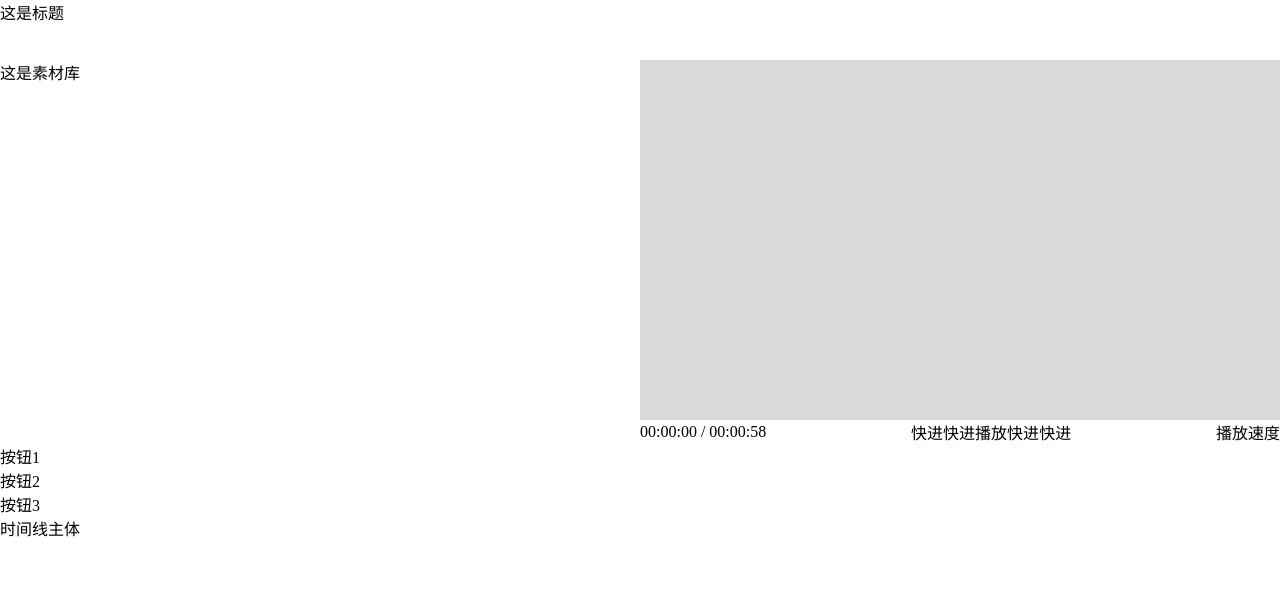
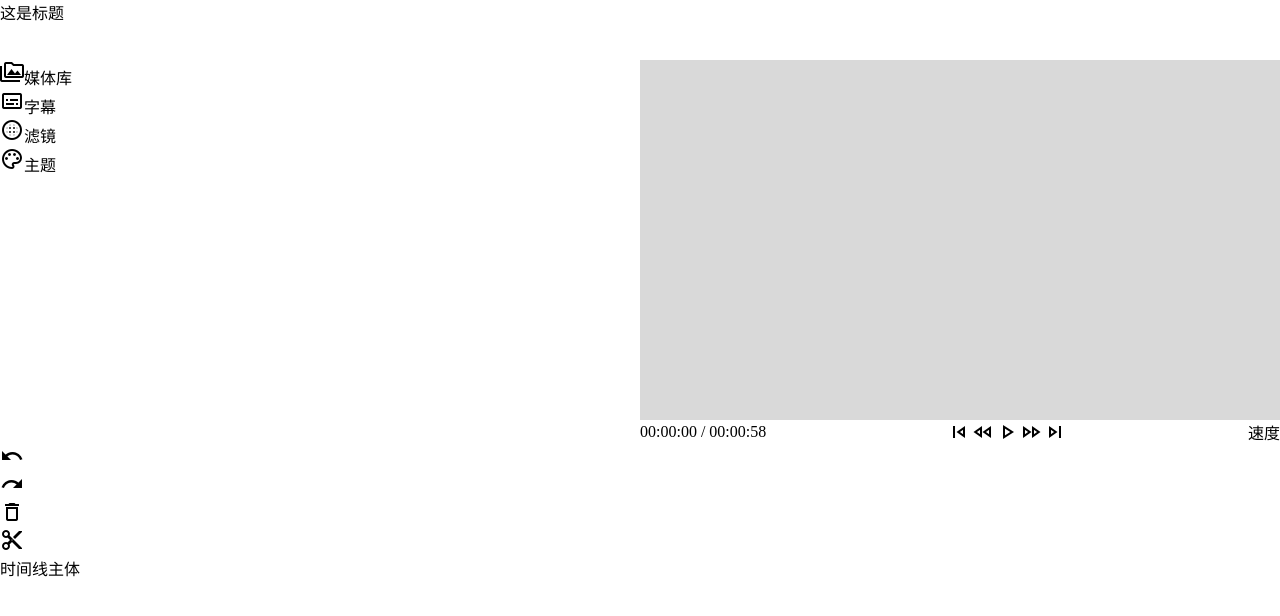
Before and after one commit to gws0920/media-editor, a React (Vite) app: page / in a window 1280 px wide. Shown: the top 616 px of the page. Built offline with nearby package versions, Linux system fonts and the light colour scheme.

Commit message:
添加部分icon

```diff
--- a/package.json
+++ b/package.json
@@ -7,6 +7,7 @@
     "serve": "vite preview"
   },
   "dependencies": {
+    "material-design-icons": "^3.0.1",
     "react": "^17.0.0",
     "react-dom": "^17.0.0",
     "sass": "^1.43.4"
--- /dev/null
+++ b/src/components/Icon/index.module.scss
@@ -0,0 +1,4 @@
+.icon {
+  cursor: pointer;
+  font-size: 26px;
+}
--- /dev/null
+++ b/src/components/Icon/index.tsx
@@ -0,0 +1,10 @@
+// import React from 'react'
+import styles from './index.module.scss'
+
+export default function Icon({ className = '', name, onClick }: { className?: string, name: string, onClick?: () => void}) {
+  return (
+    <span className={`material-icons material-icons-outlined ${className} ${styles.icon}`} onClick={onClick}>
+      {name}
+    </span>
+  );
+}
--- a/src/components/Materials/index.tsx
+++ b/src/components/Materials/index.tsx
@@ -1,11 +1,29 @@
-import React, { Component } from 'react';
-import styles from './index.module.scss';
+import React, { Component } from 'react'
+import styles from './index.module.scss'
+import Icon from '../Icon'
 
 export default class Title extends Component {
   render() {
     return (
       <section className={styles.materials}>
-        这是素材库
+        <nav>
+          <li>
+            <Icon name="perm_media" />
+            <span>媒体库</span>
+          </li>
+          <li>
+            <Icon name="subtitles" />
+            <span>字幕</span>
+          </li>
+          <li>
+            <Icon name="blur_circular" />
+            <span>滤镜</span>
+          </li>
+          <li>
+            <Icon name="palette" />
+            <span>主题</span>
+          </li>
+        </nav>
       </section>
     )
   }
--- a/src/components/Monitor/index.tsx
+++ b/src/components/Monitor/index.tsx
@@ -1,8 +1,20 @@
-import React, { Component } from 'react';
-import styles from './index.module.scss';
+import React, { Component } from 'react'
+import styles from './index.module.scss'
+import Icon from '../Icon'
 
+interface iProps { }
 export default class Title extends Component {
+  state: {
+    isPlaying: boolean
+  }
+  constructor (props: iProps) {
+    super(props)
+    this.state = {
+      isPlaying: false
+    }
+  }
   render() {
+    const { isPlaying } = this.state
     return (
       <section className={styles.monitor}>
         <div className={styles.mCanvas}>
@@ -11,13 +23,13 @@ export default class Title extends Component {
         <div className={styles.controls}>
           <time>00:00:00 / 00:00:58</time>
           <div className={styles.handles}>
-            <span>快进</span>
-            <span>快进</span>
-            <span>播放</span>
-            <span>快进</span>
-            <span>快进</span>
+            <Icon name="skip_previous" />
+            <Icon name="fast_rewind" />
+            <Icon name={isPlaying ? 'pause' : 'play_arrow'} onClick={() => this.setState({ isPlaying: !isPlaying })} />
+            <Icon name="fast_forward" />
+            <Icon name="skip_next" />
           </div>
-          <div className={styles.speed}>播放速度</div>
+          <div className={styles.speed}>速度</div>
         </div>
       </section>
     )
--- a/src/components/Timeline/index.tsx
+++ b/src/components/Timeline/index.tsx
@@ -1,14 +1,23 @@
 import React, { Component } from 'react';
 import styles from './index.module.scss';
-
+import Icon from '../Icon'
 export default class Title extends Component {
   render() {
     return (
       <section className={styles.timeline}>
         <nav>
-          <li>按钮1</li>
-          <li>按钮2</li>
-          <li>按钮3</li>
+          <li>
+            <Icon name="undo" />
+          </li>
+          <li>
+            <Icon name="redo" />
+          </li>
+          <li>
+            <Icon name="delete_outline" />
+          </li>
+          <li>
+            <Icon name="content_cut" />
+          </li>
         </nav>
         <main>
           时间线主体
--- a/src/styles/index.scss
+++ b/src/styles/index.scss
@@ -1,3 +1,4 @@
+@import 'material-design-icons/iconfont/material-icons.css';
 body {
   margin: 0;
   padding: 0;
--- a/vite.config.ts
+++ b/vite.config.ts
@@ -10,4 +10,7 @@ export default defineConfig({
       "@": path.resolve(__dirname, 'src')
     }
   },
+  server: {
+    port: 8080,
+  }
 })
```
Also changed, not shown: 1 other file (tests, documents, lock files or other folders).
